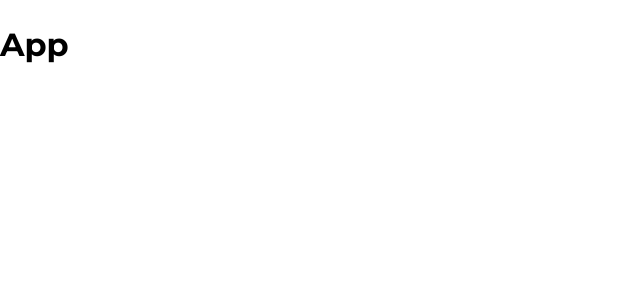
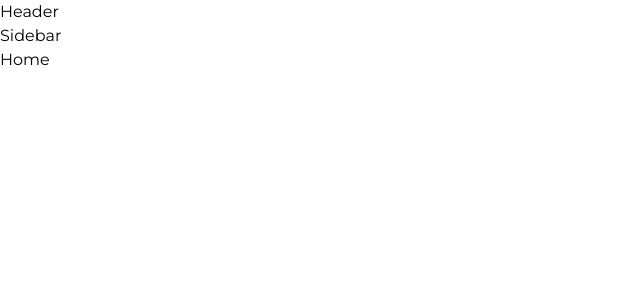
Before and after one commit to trinhminhnhat/react-tiktok, a React (Create React App) app: page / in a window 1280 px wide. Shown: the top 300 px of the page, without its empty margins (0-640 px from the left). Built offline with nearby package versions, Linux system fonts and the light colour scheme.

Commit message:
+ config routes and build base layout

```diff
--- a/src/App.js
+++ b/src/App.js
@@ -1,8 +1,38 @@
+import { BrowserRouter, Routes, Route } from 'react-router-dom';
+import { publicRoutes } from '~/routes';
+import { DefaultLayout } from '~/components/Layouts';
+import { Fragment } from 'react';
+
 function App() {
 	return (
-		<div className='App'>
-			<h1>App</h1>
-		</div>
+		<BrowserRouter>
+			<div className='App'>
+				<Routes>
+					{publicRoutes.map((route, index) => {
+						const Page = route.component;
+						let Layout = DefaultLayout;
+
+						if (route.layout) {
+							Layout = route.layout;
+						} else if (route.layout === null) {
+							Layout = Fragment;
+						}
+
+						return (
+							<Route
+								key={index}
+								path={route.path}
+								element={
+									<Layout>
+										<Page />
+									</Layout>
+								}
+							/>
+						);
+					})}
+				</Routes>
+			</div>
+		</BrowserRouter>
 	);
 }
 
--- a/src/components/GlobalStyles/GlobalStyles.scss
+++ b/src/components/GlobalStyles/GlobalStyles.scss
@@ -5,8 +5,11 @@
     --primary: rgba(254, 44, 85, 1.0);
 }
 
+* {
+    box-sizing: border-box;
+}
+
 html {
-    box-sizing: border-box;
     font-size: 62.5%;
 }
 
--- /dev/null
+++ b/src/components/Layouts/DefaultLayout/Sidebar/index.js
@@ -0,0 +1,9 @@
+import React from 'react'
+
+const Sidebar = () => {
+  return (
+    <div>Sidebar</div>
+  )
+}
+
+export default Sidebar
--- /dev/null
+++ b/src/components/Layouts/DefaultLayout/index.js
@@ -0,0 +1,16 @@
+import Header from '~/components/Layouts/components/Header';
+import Sidebar from './Sidebar';
+
+const DefaultLayout = ({ children }) => {
+	return (
+		<>
+			<Header />
+			<div className='container'>
+				<Sidebar />
+				<div className='content'>{children}</div>
+			</div>
+		</>
+	);
+};
+
+export default DefaultLayout;
--- /dev/null
+++ b/src/components/Layouts/HeaderOnly/index.js
@@ -0,0 +1,14 @@
+import Header from '~/components/Layouts/components/Header';
+
+const HeaderOnly = ({ children }) => {
+	return (
+		<>
+			<Header />
+			<div className='container'>
+				<div className='content'>{children}</div>
+			</div>
+		</>
+	);
+};
+
+export default HeaderOnly;
--- /dev/null
+++ b/src/components/Layouts/components/Header/index.js
@@ -0,0 +1,9 @@
+import React from 'react'
+
+const Header = () => {
+  return (
+    <div>Header</div>
+  )
+}
+
+export default Header
--- /dev/null
+++ b/src/components/Layouts/index.js
@@ -0,0 +1,2 @@
+export { default as DefaultLayout } from './DefaultLayout';
+export { default as HeaderOnly } from './HeaderOnly';
--- /dev/null
+++ b/src/pages/Following/index.js
@@ -0,0 +1,9 @@
+import React from 'react'
+
+const Following = () => {
+  return (
+    <div>Following</div>
+  )
+}
+
+export default Following
--- /dev/null
+++ b/src/pages/Home/index.js
@@ -0,0 +1,9 @@
+import React from 'react'
+
+const Home = () => {
+  return (
+    <div>Home</div>
+  )
+}
+
+export default Home
--- /dev/null
+++ b/src/pages/Search/index.js
@@ -0,0 +1,9 @@
+import React from 'react'
+
+const Search = () => {
+  return (
+    <div>Search</div>
+  )
+}
+
+export default Search
--- /dev/null
+++ b/src/pages/Upload/index.js
@@ -0,0 +1,9 @@
+import React from 'react'
+
+const Upload = () => {
+  return (
+    <div>Upload</div>
+  )
+}
+
+export default Upload
--- /dev/null
+++ b/src/routes/index.js
@@ -0,0 +1,25 @@
+// Layouts
+import {HeaderOnly} from '~/components/Layouts';
+
+import Following from '~/pages/Following';
+import Home from '~/pages/Home';
+import Search from '~/pages/Search';
+import Upload from '~/pages/Upload';
+
+const publicRoutes = [
+    {
+        path: '/', component: Home,
+    },
+    {
+        path: '/following', component: Following
+    },
+    {
+        path: '/upload', component: Upload, layout: HeaderOnly
+    },
+    {
+        path: '/search', component: Search, layout: null
+    },
+];
+const privateRoutes = [];
+
+export { publicRoutes, privateRoutes };
```
